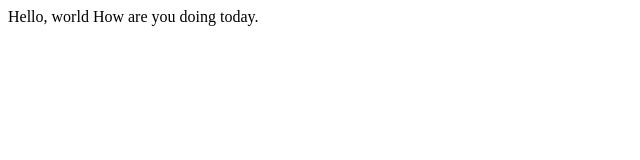
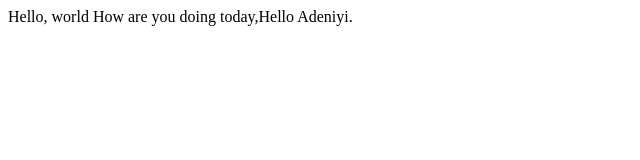
Before and after one commit to Ayomide00/lecture0, a plain HTML site: page hello.html in a window 1280 px wide. Shown: the whole page, without its empty margins (0-640 px from the left). Drawn offline with Linux system fonts and the light colour scheme.

Commit message:
Added Adeniyi

```diff
--- a/hello.html
+++ b/hello.html
@@ -7,6 +7,6 @@
         <title>My webpage</title>
     </head>
     <body>
-        Hello, world How are you doing today.
+        Hello, world How are you doing today,Hello Adeniyi.
     </body>
 </html>
```
